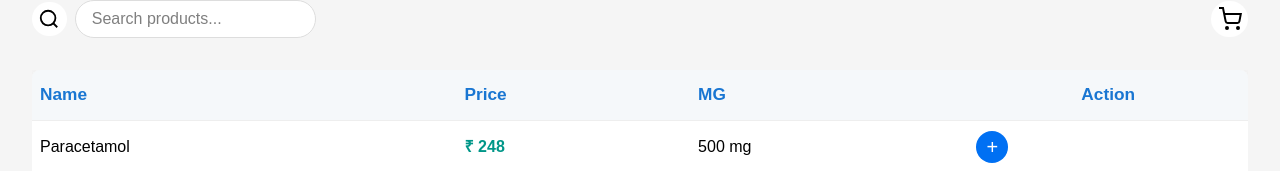
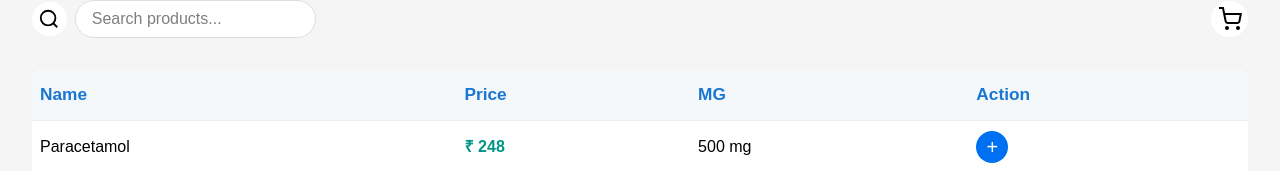
Before and after one commit to lakshmihnm/aditi-pharma-poc, a Next.js app: page / in a window 1280 px wide. Shown: the part 155-326 px from the top of the page. Built offline with nearby package versions, Linux system fonts and the light colour scheme; sample sign-in values are in the browser's storage.

Commit message:
action position update

```diff
--- a/app/ProductsList.js
+++ b/app/ProductsList.js
@@ -77,7 +77,7 @@ export default function ProductsList({ products }) {
               <th style={{ padding: '12px 8px', textAlign: 'left' }}>Name</th>
               <th style={{ padding: '12px 8px', textAlign: 'left' }}>Price</th>
               <th style={{ padding: '12px 8px', textAlign: 'left' }}>MG</th>
-              <th style={{ padding: '12px 8px', textAlign: 'center' }}>Action</th>
+              <th style={{ padding: '12px 8px', textAlign: 'left' }}>Action</th>
             </tr>
           </thead>
           <tbody>
```
